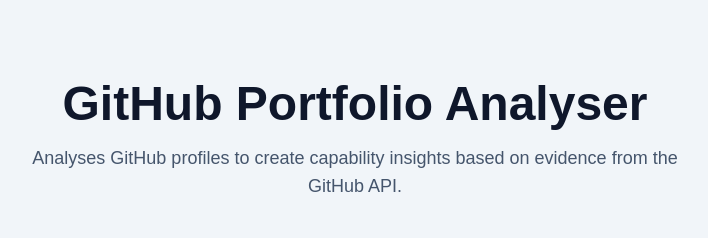
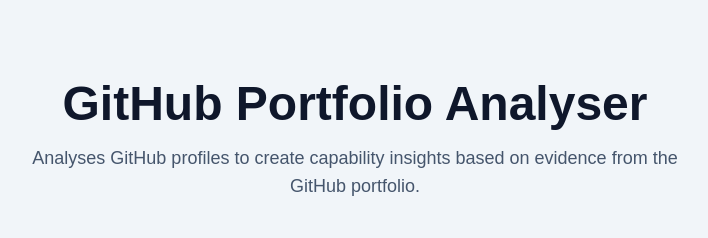
Before and after one commit to xadplayzz1-sudo/Github-Portfolio-Analyser, a Next.js app: page / in a window 1280 px wide. Shown: the top 238 px of the page, without its empty margins (285-993 px from the left). Built offline with nearby package versions, Linux system fonts and the light colour scheme.

Commit message:
Changed wording for text under header (description)

```diff
--- a/src/app/components/Header.js
+++ b/src/app/components/Header.js
@@ -6,7 +6,7 @@
       </h1>
 
       <p className="mt-4 text-lg text-slate-600 max-w-2xl">
-        Analyses GitHub profiles to create capability insights based on evidence from the GitHub API.
+        Analyses GitHub profiles to create capability insights based on evidence from the GitHub portfolio.
       </p>
     </header>
   );
```
